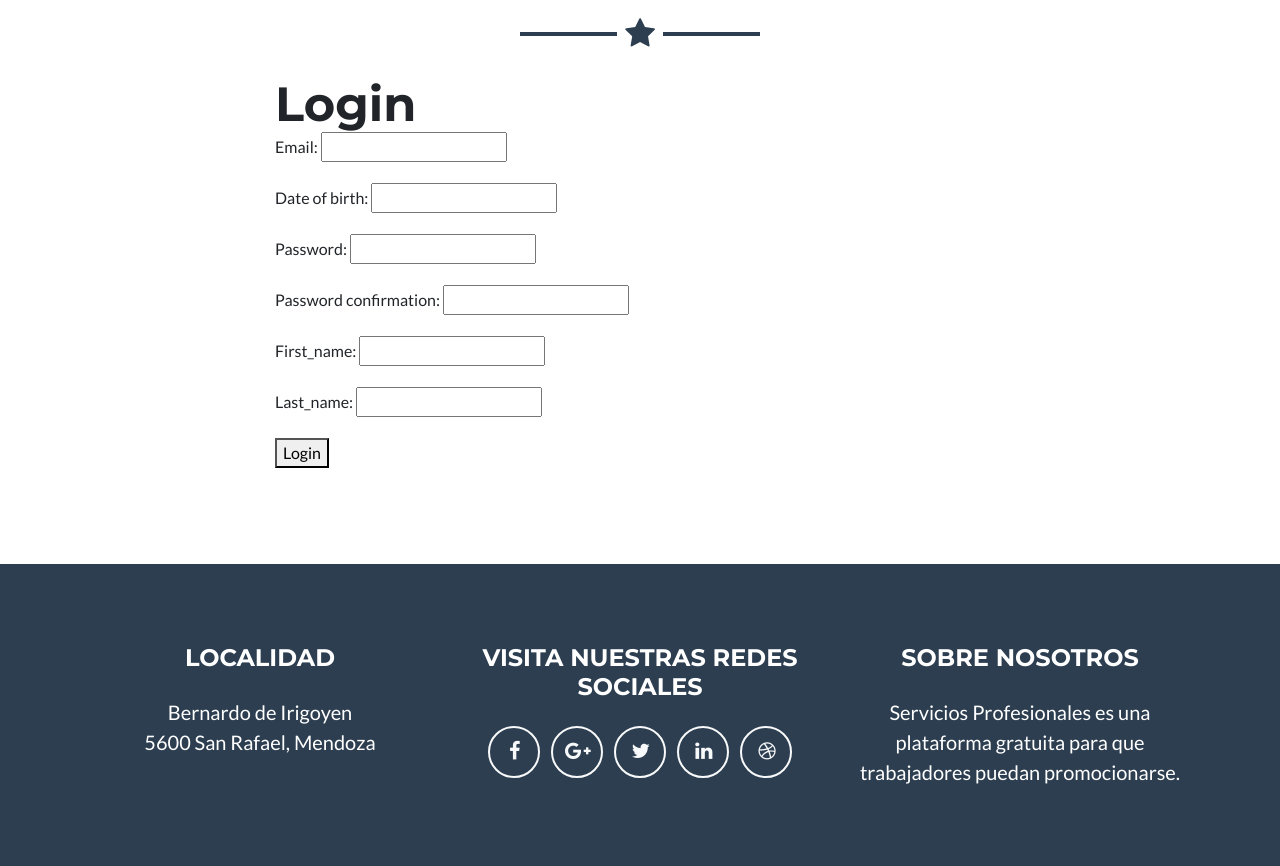
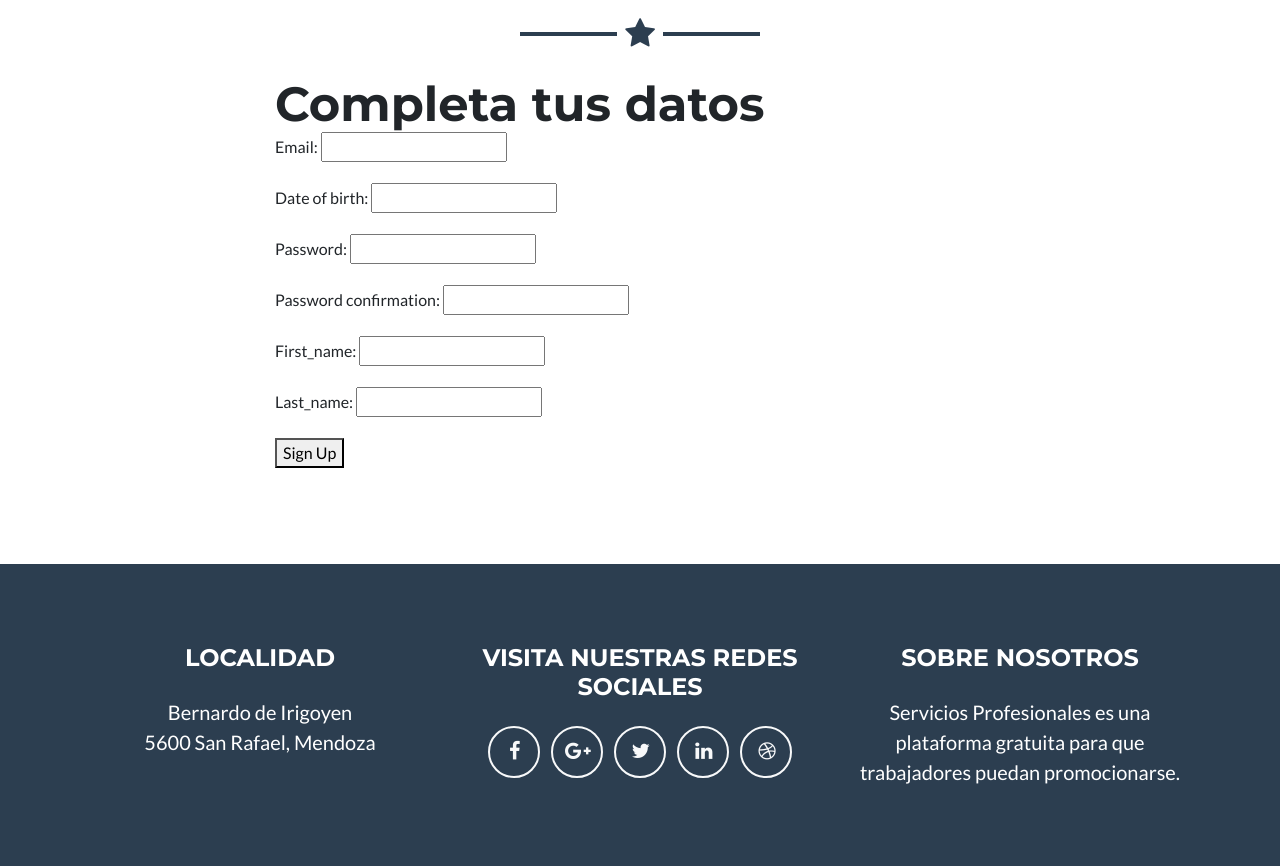
Before and after one commit to acs-um/ServiciosProfesionales, a Django app: page /usuarios/ingresar/ in a window 1280 px wide. Shown: the part 144-1010 px from the top of the page. Run offline with Django 3.2, Linux system fonts and the light colour scheme; some libraries are stand-ins or nearby versions.

Commit message:
arreglo hmtl signup

```diff
--- a/servicios_profesionales/usuarios/templates/usuarios/signup.html
+++ b/servicios_profesionales/usuarios/templates/usuarios/signup.html
@@ -9,11 +9,11 @@
         <hr class="star-dark mb-5">
         <div class="row">
             <div class="col-lg-8 mx-auto">
-                <h2>Login</h2>
+                <h2>Completa tus datos</h2>
                 <form method="post">
                     {% csrf_token %}
                     {{ form.as_p }}
-                    <button type="submit">Login</button>
+                    <button type="submit">Sign Up</button>
                 </form>
             </div>
         </div>
```
